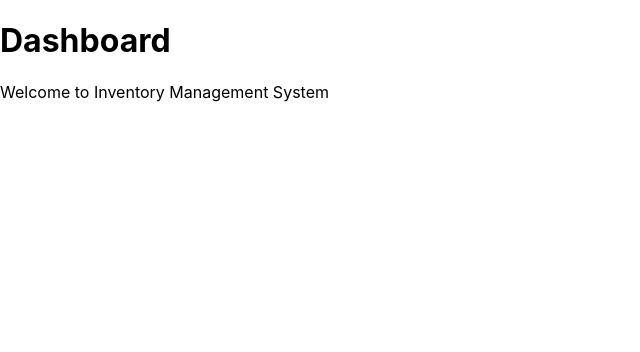
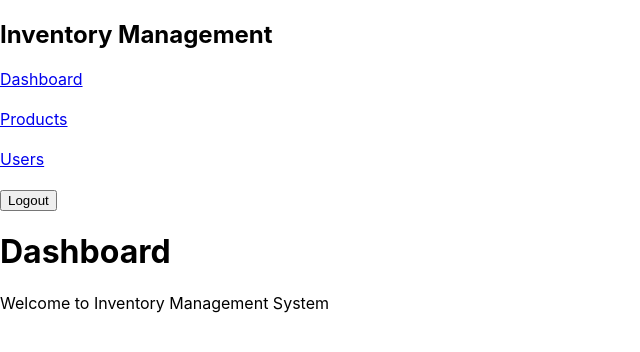
Before and after one commit to Anshika-dev0/inventory-management-frontend, a React (Create React App) app: page /dashboard in a window 1280 px wide. Shown: the top 352 px of the page, without its empty margins (0-640 px from the left). Built offline with nearby package versions, Linux system fonts and the light colour scheme; sample sign-in values are in the browser's storage.

Commit message:
add sidebar navigation and logout functionality

```diff
--- a/src/App.js
+++ b/src/App.js
@@ -1,13 +1,22 @@
 import { BrowserRouter, Routes, Route } from "react-router-dom";
 import Login from "./pages/Login";
 import Dashboard from "./pages/Dashboard";
+import ProtectedRoute from "./routes/ProtectedRoute";
 
 function App() {
   return (
     <BrowserRouter>
       <Routes>
         <Route path="/" element={<Login />} />
-        <Route path="/dashboard" element={<Dashboard />} />
+
+        <Route
+          path="/dashboard"
+          element={
+            <ProtectedRoute>
+              <Dashboard />
+            </ProtectedRoute>
+          }
+        />
       </Routes>
     </BrowserRouter>
   );
--- a/src/components/Sidebar.jsx
+++ b/src/components/Sidebar.jsx
@@ -0,0 +1,31 @@
+import { NavLink, useNavigate } from "react-router-dom";
+
+function Sidebar() {
+  const navigate = useNavigate();
+
+  const handleLogout = () => {
+    localStorage.removeItem("token");
+    navigate("/login");
+  };
+
+  return (
+    <div>
+      <h2>Inventory Management</h2>
+
+      <nav>
+        <NavLink to="/dashboard">Dashboard</NavLink>
+        <br /><br />
+
+        <NavLink to="/products">Products</NavLink>
+        <br /><br />
+
+        <NavLink to="/users">Users</NavLink>
+        <br /><br />
+
+        <button onClick={handleLogout}>Logout</button>
+      </nav>
+    </div>
+  );
+}
+
+export default Sidebar;
--- a/src/pages/Dashboard.jsx
+++ b/src/pages/Dashboard.jsx
@@ -1,8 +1,14 @@
+import Sidebar from "../components/Sidebar";
+
 function Dashboard() {
   return (
     <div>
+        <Sidebar/>
+
+        <main>
       <h1>Dashboard</h1>
       <p>Welcome to Inventory Management System</p>
+      </main>
     </div>
   );
 }
--- /dev/null
+++ b/src/routes/ProtectedRoute.jsx
@@ -0,0 +1,11 @@
+import { Navigate } from "react-router-dom";
+
+function ProtectedRoute({ children }) {
+    const token = localStorage.getItem("token");
+
+    if (!token) {
+        return <Navigate to="/" replace />;
+    }
+    return children
+}
+export default ProtectedRoute;
```
Also changed, not shown: src/routes/AppRoutes.jsx (deleted).
